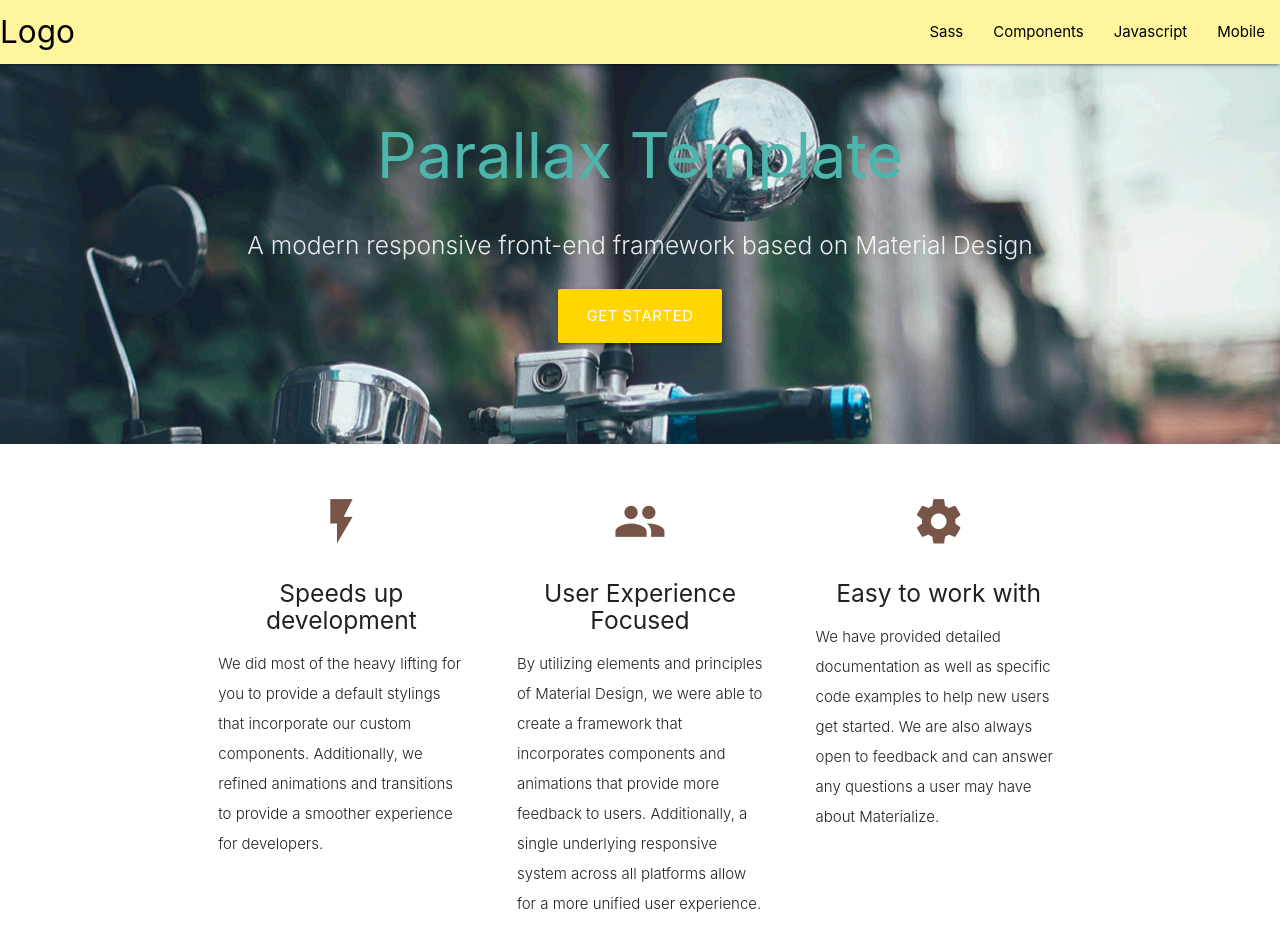
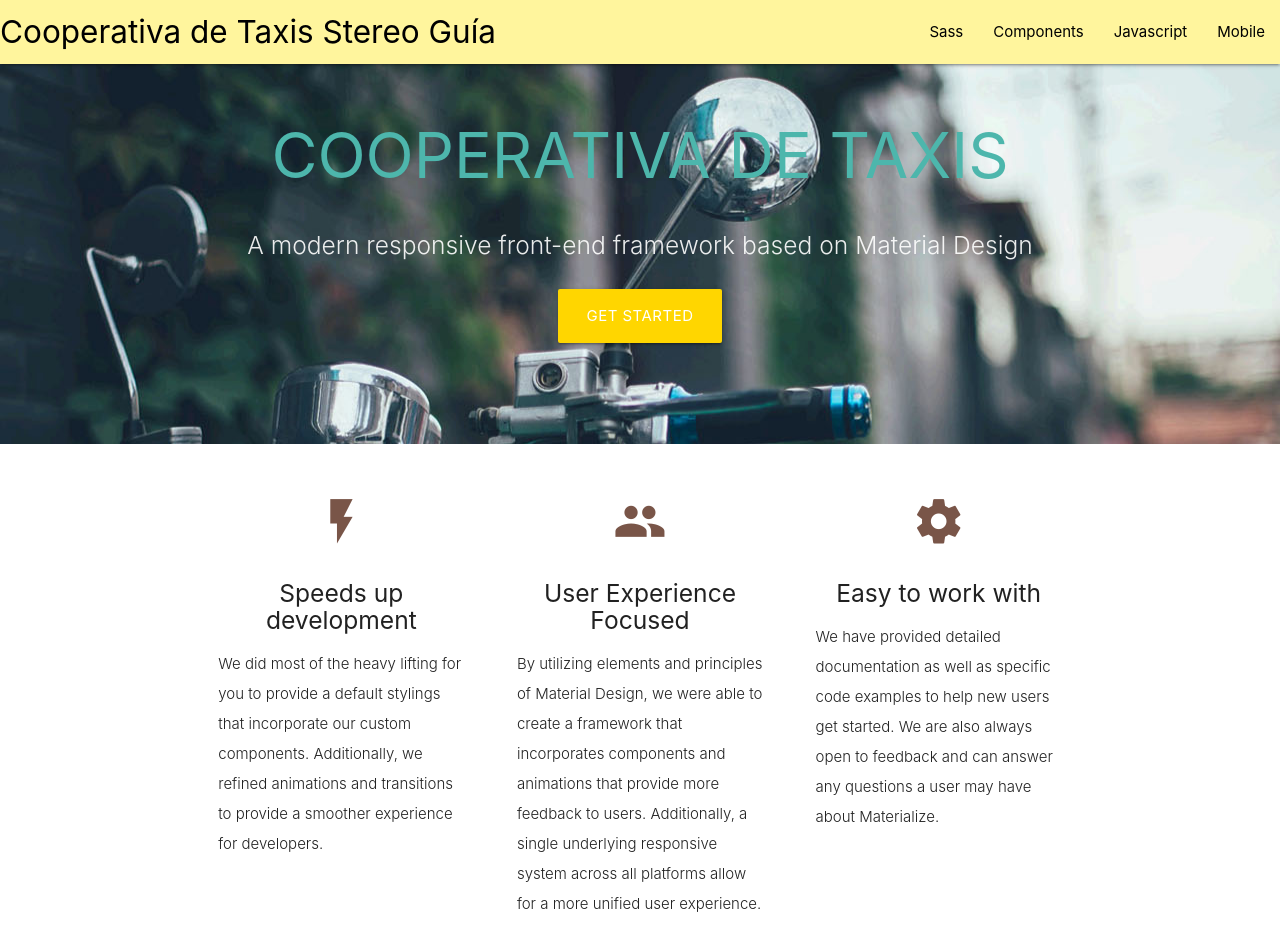
Before and after one commit to Carleocas/EXAMEN, a plain HTML site: page index.html in a window 1280 px wide. Shown: the top 937 px of the page. Drawn offline with nearby package versions, Linux system fonts and the light colour scheme.

Commit message:
Add files via upload

```diff
--- a/index.html
+++ b/index.html
@@ -9,11 +9,12 @@
   <link href="https://fonts.googleapis.com/icon?family=Material+Icons" rel="stylesheet">
   <link href="css/materialize.css" type="text/css" rel="stylesheet" media="screen,projection"/>
   <link href="css/style.css" type="text/css" rel="stylesheet" media="screen,projection"/>
+  <link rel="shortcut icon" href="img/logo_ico.ico" type="image/x-icon">
 </head>
 <body>
   <nav>
     <div class="nav-wrapper #fff59d yellow lighten-3">
-      <a href="#!" class="brand-logo">Logo</a>
+      <a href="#!" class="brand-logo">Cooperativa de Taxis Stereo Guía</a>
       <a href="#" data-target="mobile-demo" class="sidenav-trigger"><i class="material-icons">menu</i></a>
       <ul class="right hide-on-med-and-down">
         <li><a href="sass.html">Sass</a></li>
@@ -36,7 +37,7 @@
     <div class="section no-pad-bot">
       <div class="container">
         <br><br>
-        <h1 class="header center teal-text text-lighten-2">Parallax Template</h1>
+        <h1 class="header center teal-text text-lighten-2">COOPERATIVA DE TAXIS</h1>
         <div class="row center">
           <h5 class="header col s12 light">A modern responsive front-end framework based on Material Design</h5>
         </div>
```
Also changed, not shown: img/1.jpeg (added), img/2.jpeg (added), img/3.jpeg (added).
